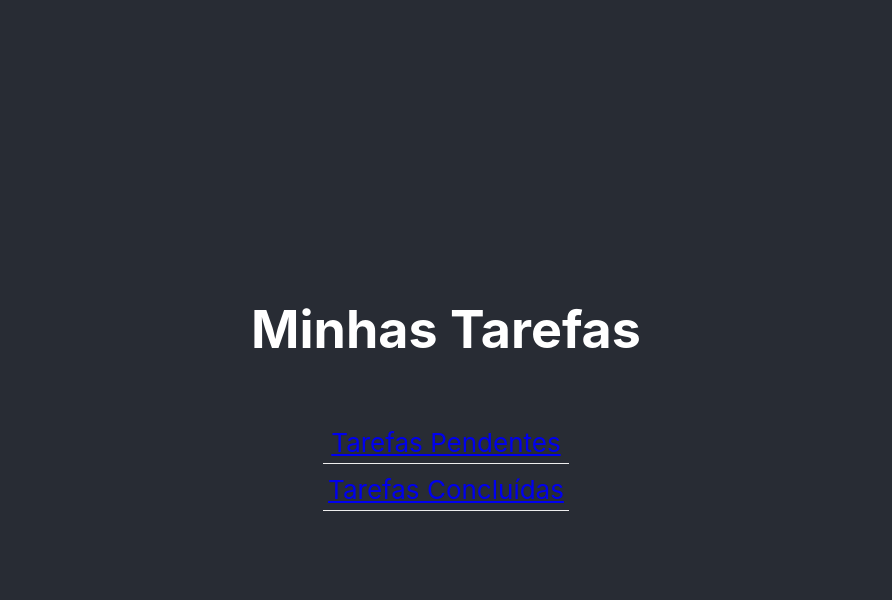
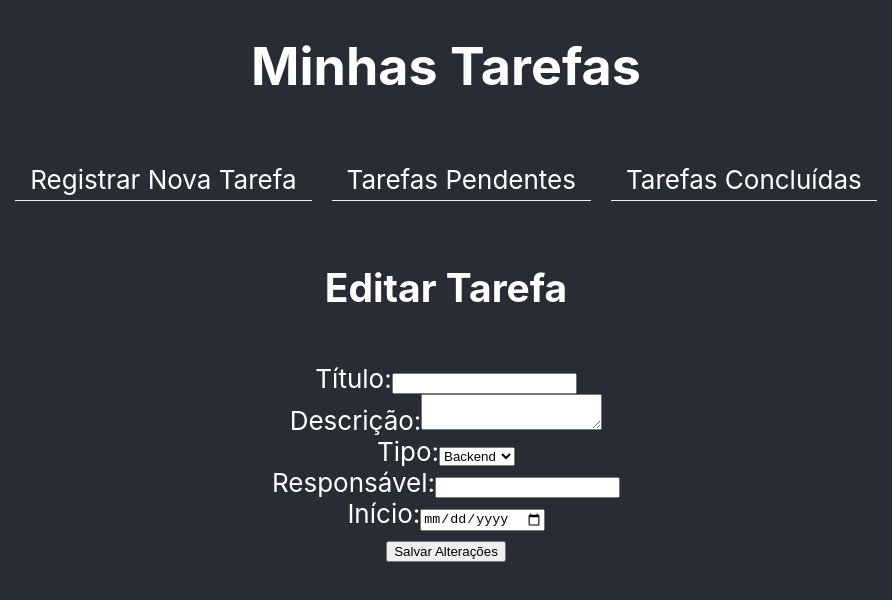
Before and after one commit to juaomarcelo/sistema_tarefa, a React (Create React App) app: page /editar/1 in a window 1280 px wide. Shown: the top 600 px of the page, without its empty margins (194-1086 px from the left). Built offline with nearby package versions, Linux system fonts and the light colour scheme.

Commit message:
Sistema Tarefa
Funções prontas, só faltando alterar o checkbox

```diff
--- a/src/App.css
+++ b/src/App.css
@@ -8,15 +8,17 @@
   display: flex;
   flex-direction: column;
   align-items: center;
-  justify-content: center;
+  justify-content: flex-start;
   font-size: calc(10px + 2vmin);
   color: white;
 }
 
 .container-tarefas {
   display: flex;
+  flex-direction: column;
   gap: 20px;
   margin-bottom: 20px;
+  width: 80%;
 }
 
 .coluna {
@@ -42,3 +44,21 @@ li {
   text-decoration: line-through;
   color: #999;
 }
+
+nav ul {
+  display: flex;
+  list-style: none;
+  padding: 0;
+  gap: 20px;
+}
+
+nav li a {
+  text-decoration: none;
+  color: white;
+  padding: 10px;
+  border-radius: 5px;
+}
+
+nav li a:hover {
+  background-color: #555;
+}
--- a/src/App.js
+++ b/src/App.js
@@ -1,32 +1,73 @@
-import React, { useState, useEffect } from 'react';
-import { BrowserRouter, Routes, Route, Link } from 'react-router-dom';
-import TaskList from './componentes/TaskList';
-import TaskForm from './componentes/TaskForm';
-import './App.css';
+import React, { useState, useEffect } from "react";
+import {
+  BrowserRouter,
+  Routes,
+  Route,
+  Link,
+} from "react-router-dom";
+import TaskForm from "./componentes/TaskForm";
+import TarefasConcluidas from "./componentes/TarefasConcluidas";
+import TarefasPendentes from "./componentes/TarefasPendentes";
+import "./App.css";
+import EditarTarefa from "./componentes/EditarTarefa";
 
 function App() {
   const [tasks, setTasks] = useState([]);
+  const [isLoading, setIsLoading] = useState(true);
 
+  // Carregar as tarefas salvas do localStorage
   useEffect(() => {
-    const storedTasks = localStorage.getItem('tasks');
-    if (storedTasks) {
-      setTasks(JSON.parse(storedTasks));
+    const tarefasSalvas = localStorage.getItem("tasks");
+    if (tarefasSalvas) {
+      setTasks(JSON.parse(tarefasSalvas));
     }
+    setIsLoading(false);
   }, []);
 
+  // Salvar no localStorage apenas se houver tarefas
   useEffect(() => {
-    localStorage.setItem('tasks', JSON.stringify(tasks));
+    if (tasks.length > 0) {
+      console.log("Saving tasks:", tasks);
+      localStorage.setItem("tasks", JSON.stringify(tasks));
+    }
   }, [tasks]);
 
-  const addTask = (newTask) => {
-    setTasks([...tasks, { ...newTask, concluida: false, id: Date.now() }]);
+  const onDeleteTask = (id) => {
+    const confirmarExclusao = window.confirm(
+      "Tem certeza que deseja excluir esta tarefa?"
+    );
+    if (confirmarExclusao) {
+      setTasks(tasks.filter((task) => task.id !== id));
+    }
   };
 
+  const onEditTask = (updatedTask) => {
+    setTasks(
+      tasks.map((t) => (t.id === updatedTask.id ? updatedTask : t))
+    );
+  };
+
+  // Função para adicionar nova tarefa
+  const addTask = (newTask) => {
+    setTasks([
+      ...tasks,
+      { ...newTask, concluida: false, id: Date.now() },
+    ]);
+  };
+
+  // Função para alternar o status da tarefa (concluída/pendente)
   const toggleTaskStatus = (id) => {
-    setTasks(tasks.map(task =>
-      task.id === id ? { ...task, concluida: !task.concluida } : task
-    ));
+    setTasks(
+      tasks.map((task) =>
+        task.id === id ? { ...task, concluida: !task.concluida } : task
+      )
+    );
   };
+
+  // Exibir um loading enquanto as tarefas estão sendo carregadas
+  if (isLoading) {
+    return <div>Carregando...</div>;
+  }
 
   return (
     <BrowserRouter>
@@ -36,6 +77,9 @@ function App() {
 
           <nav>
             <ul>
+              <li>
+                <Link to="/registrar">Registrar Nova Tarefa</Link>
+              </li>
               <li>
                 <Link to="/pendentes">Tarefas Pendentes</Link>
               </li>
@@ -47,13 +91,9 @@ function App() {
 
           <Routes>
             <Route
-              path="/pendentes"
+              path="/registrar"
               element={
                 <div className="container-tarefas">
-                  <TaskList
-                    tasks={tasks.filter(task => !task.concluida)}
-                    onToggleStatus={toggleTaskStatus}
-                  />
                   <div className="coluna">
                     <h2>Registrar Nova Tarefa</h2>
                     <TaskForm onAddTask={addTask} />
@@ -62,14 +102,31 @@ function App() {
               }
             />
             <Route
+              path="/pendentes"
+              element={
+                <TarefasPendentes
+                  tasks={tasks}
+                  onToggleStatus={toggleTaskStatus}
+                  onDeleteTask={onDeleteTask}
+                  onEditTask={onEditTask} // Passa a função de edição aqui
+                />
+              }
+            />
+            <Route
+              path="/editar/:id" // Rota para editar tarefa (com ID dinâmico)
+              element={
+                <EditarTarefa tasks={tasks} onEditTask={onEditTask} />
+              }
+            />
+            <Route
               path="/concluidas"
               element={
-                <div className="container-tarefas">
-                  <TaskList
-                    tasks={tasks.filter(task => task.concluida)}
-                    onToggleStatus={toggleTaskStatus}
-                  />
-                </div>
+                <TarefasConcluidas
+                  tasks={tasks}
+                  onToggleStatus={toggleTaskStatus}
+                  onDeleteTask={onDeleteTask}
+                  // onEditTask={onEditTask}  <-- Remove a prop aqui!
+                />
               }
             />
           </Routes>
--- /dev/null
+++ b/src/componentes/EditarTarefa.jsx
@@ -0,0 +1,94 @@
+// componentes/EditarTarefa.jsx
+import React, { useState, useEffect } from 'react';
+import { useParams, useNavigate } from 'react-router-dom';
+
+const EditarTarefa = ({ tasks, onEditTask }) => {
+  const { id } = useParams();
+  const navigate = useNavigate();
+
+  const [task, setTask] = useState({
+    titulo: '',
+    descricao: '',
+    tipo: 'Backend',
+    responsavel: '',
+    inicio: '',
+  });
+
+  useEffect(() => {
+    const tarefaEncontrada = tasks.find(t => t.id === parseInt(id));
+    if (tarefaEncontrada) {
+      setTask(tarefaEncontrada);
+    }
+  }, [tasks, id]);
+
+  const handleChange = (e) => {
+    const { name, value } = e.target;
+    setTask({ ...task, [name]: value });
+  };
+
+  const handleSubmit = (e) => {
+    e.preventDefault();
+
+    onEditTask({ ...task, id: parseInt(id) }); // Inclui o ID na tarefa atualizada
+    navigate('/pendentes');
+  };
+
+  return (
+    <div className="container-tarefas">
+      <h2>Editar Tarefa</h2>
+      <form onSubmit={handleSubmit}>
+        <div>
+          <label htmlFor="titulo">Título:</label>
+          <input
+            type="text"
+            id="titulo"
+            name="titulo"
+            value={task.titulo}
+            onChange={handleChange}
+            required
+          />
+        </div>
+        <div>
+          <label htmlFor="descricao">Descrição:</label>
+          <textarea
+            id="descricao"
+            name="descricao"
+            value={task.descricao}
+            onChange={handleChange}
+            required
+          />
+        </div>
+        <div>
+          <label htmlFor="tipo">Tipo:</label>
+          <select id="tipo" name="tipo" value={task.tipo} onChange={handleChange}>
+            <option value="Backend">Backend</option>
+            <option value="Frontend">Frontend</option>
+          </select>
+        </div>
+        <div>
+          <label htmlFor="responsavel">Responsável:</label>
+          <input
+            type="text"
+            id="responsavel"
+            name="responsavel"
+            value={task.responsavel}
+            onChange={handleChange}
+          />
+        </div>
+        <div>
+          <label htmlFor="inicio">Início:</label>
+          <input
+            type="date"
+            id="inicio"
+            name="inicio"
+            value={task.inicio}
+            onChange={handleChange}
+          />
+        </div>
+        <button type="submit">Salvar Alterações</button>
+      </form>
+    </div>
+  );
+};
+
+export default EditarTarefa;
--- /dev/null
+++ b/src/componentes/TarefasConcluidas.jsx
@@ -0,0 +1,23 @@
+// componentes/TarefasConcluidas.jsx
+import React from 'react';
+import { useLocation } from 'react-router-dom';
+import TaskList from './TaskList';
+
+
+const TarefasConcluidas = ({ tasks, onToggleStatus, onDeleteTask, onEditTask }) => { // Recebe a prop onDeleteTask
+  const location = useLocation();
+
+  return (
+    <div className="container-tarefas" key={location.pathname}>
+      <h2>Tarefas Concluídas</h2>
+      <TaskList
+        tasks={tasks.filter(task => task.concluida)}
+        onToggleStatus={onToggleStatus}
+        onDeleteTask={onDeleteTask} // Passa a prop onDeleteTask para TaskList
+        onEditTask={onEditTask}
+      />
+    </div>
+  );
+};
+
+export default TarefasConcluidas;
--- /dev/null
+++ b/src/componentes/TarefasPendentes.jsx
@@ -0,0 +1,22 @@
+// componentes/TarefasPendentes.jsx
+import React from 'react';
+import { useLocation } from 'react-router-dom';
+import TaskList from './TaskList';
+
+const TarefasPendentes = ({ tasks, onToggleStatus, onDeleteTask, onEditTask }) => { // Recebe as novas props
+  const location = useLocation();
+
+  return (
+    <div className="container-tarefas" key={location.pathname}>
+      <h2>Tarefas Pendentes</h2>
+      <TaskList
+        tasks={tasks.filter(task => !task.concluida)}
+        onToggleStatus={onToggleStatus}
+        onDeleteTask={onDeleteTask} // Passa a prop onDeleteTask para TaskList
+        onEditTask={onEditTask}     // Passa a prop onEditTask para TaskList
+      />
+    </div>
+  );
+};
+
+export default TarefasPendentes;
--- a/src/componentes/TaskForm.jsx
+++ b/src/componentes/TaskForm.jsx
@@ -17,18 +17,20 @@ const TaskForm = ({ onAddTask }) => {
   const handleSubmit = (e) => {
     e.preventDefault();
 
+    // Validação dos campos
     if (!task.titulo || !task.descricao) {
       alert('Por favor, preencha todos os campos.');
       return;
     }
 
-    onAddTask(task);
+    onAddTask(task); // <<--- Correção aqui: removemos o spread
 
+    // Limpando o estado do formulário
     setTask({
       titulo: '',
       descricao: '',
       tipo: 'Backend',
-      responsável: '',
+      responsavel: '',
       inicio: '',
     });
   };
--- a/src/componentes/TaskList.jsx
+++ b/src/componentes/TaskList.jsx
@@ -1,14 +1,21 @@
+// componentes/TaskList.jsx
 import React from 'react';
 import TaskItem from './TaskItem';
 
-const TaskList = ({ tasks, onToggleStatus }) => {
+const TaskList = ({ tasks, onToggleStatus, onDeleteTask, onEditTask }) => { // Recebe as props
   return (
     <ul>
       {tasks.length === 0 ? (
         <li>Nenhuma tarefa aqui!</li>
       ) : (
         tasks.map(task => (
-          <TaskItem key={task.id} task={task} onToggleStatus={onToggleStatus} />
+          <TaskItem
+            key={task.id}
+            task={task}
+            onToggleStatus={onToggleStatus}
+            onDeleteTask={onDeleteTask} // Passa onDeleteTask para TaskItem
+            onEditTask={onEditTask}     // Passa onEditTask para TaskItem
+          />
         ))
       )}
     </ul>
```
Also changed, not shown: src/componentes/TarefasConcluidas.tsx (deleted, +0 -13 lines), src/componentes/TarefasPendentes.tsx (deleted, +0 -13 lines), src/componentes/TaskItem.jsx (+36 -4 lines). Lines whose indentation alone changed are shown as unchanged.
